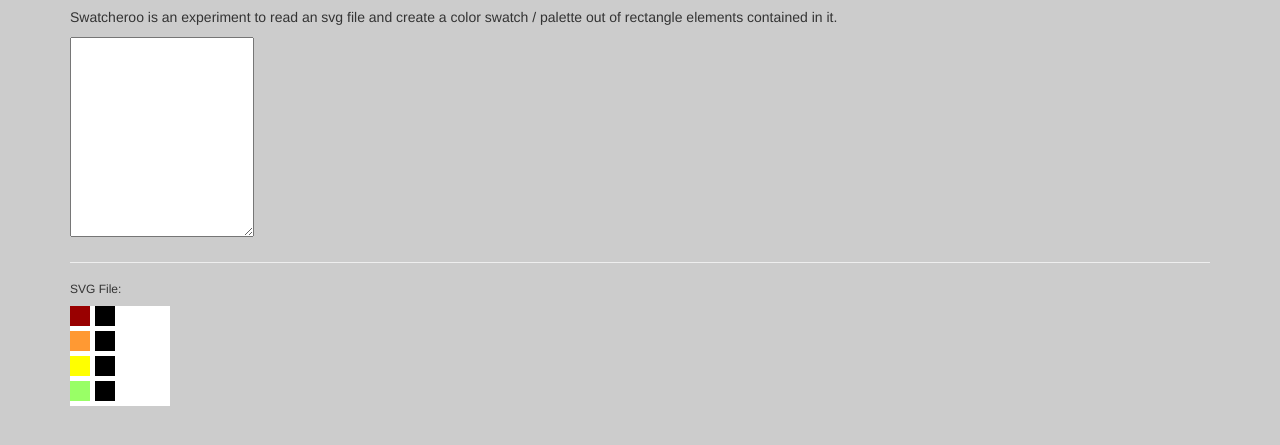
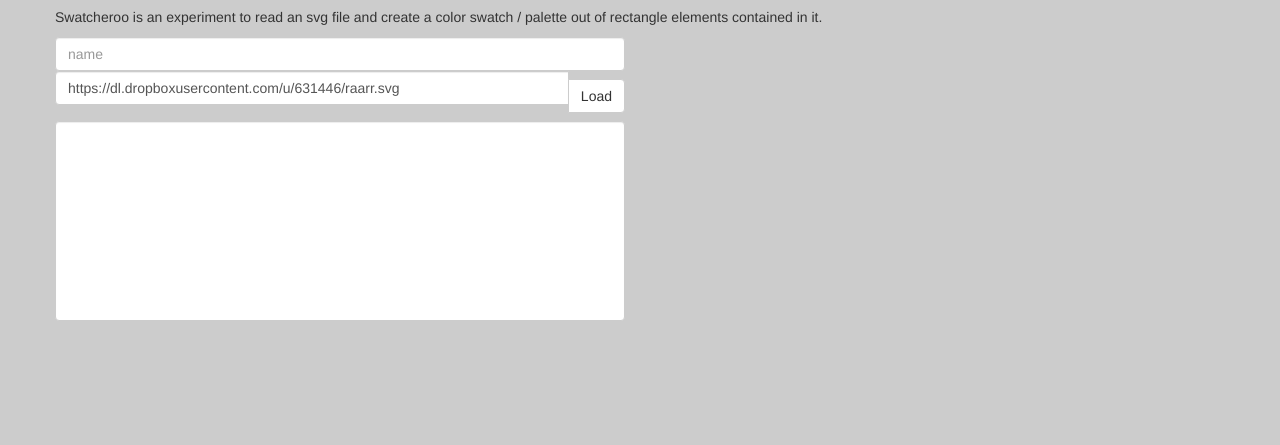
Before and after one commit to ikbensiep/swatcheroo, a plain HTML site: page prototype.html in a window 1280 px wide. Shown: the part 63-508 px from the top of the page. Drawn offline with nearby package versions, Linux system fonts and the light colour scheme.

Commit message:
v0.2
- Added ajax through jquery
- bugs: different implementations of substr across browsers?
- r,g are processed correctly in Chrome, b is off (values too low)
- r, g result in NaN in FF, blue yields result (wrong: values tool low)

- general code clearuppery

```diff
--- a/css/main.css
+++ b/css/main.css
@@ -12,3 +12,10 @@ svg {
 #debug {
 	height: 200px;
 }
+
+span {
+	display: block;
+	width: 50px;
+	height: 50px;
+	margin: 5px;
+}
--- a/js/app.js
+++ b/js/app.js
@@ -1,26 +1,37 @@
+var hexcolors = [];
+var rgbcolors = [];
+var palettename;
+var svgfileurl;
+var svgfile;
 
-function convertColors() {
-	var hexcolors = [];
-	var rgbcolors = [];
+function init() {
+$('#loadFile').click(function(){
+	svgfileurl = $("#svgFile").val();
+	loadFile(svgfileurl);
+});
+}
+
+function convertColors(svgfile) {
+
 
 	//TODO: implement ajax request for remote svg files
 	//TODO: implement sever to accept file uploads
-	var svg = document.getElementsByTagName('svg')[0];
-	var boxes = svg.getElementsByTagName('rect');
+
+	var boxes = svgfile.getElementsByTagName('rect');
 
 	// store hex colors in array
 	for (var i = 0; i < boxes.length; i++) {
 		hexcolors[i] = boxes[i].style['fill'];
 		rgbcolors.push(hext2rgb(hexcolors[i]));
 	}
-	console.log(writeGPLFormat("test", rgbcolors));
-//	document.getElementById("debug").value = writeGPLFormat("test", rgbcolors);
+	console.log(rgbcolors);
+
 
 }
 
 
 function hext2rgb(h) {
-	// expecting the hex value to start with '#'. if it be like it don't, shit the bed and go home unseen.
+	// expecting the hex (h) value to start with '#'. if it be like it don't, shit the bed and go home unseen.
 	/*
 	if(h.substring(0,1) !== '#') {
 		console.log(h);
@@ -28,14 +39,17 @@ function hext2rgb(h) {
 		return;
 	}
 	*/
-	console.log(h);
 
 	h = h.substring(1,6);
 
 	var r = parseInt(h.substring(0,2),16);
 	var g = parseInt(h.substring(2,4),16);
 	var b = parseInt(h.substring(4,6),16);
-	return r + ' ' + g + ' ' + b;
+	return [r, g, b];
+}
+
+function drawHTMLPreview() {
+
 }
 
 function writeGPLFormat(name, colors){
@@ -45,15 +59,39 @@ function writeGPLFormat(name, colors){
 
 	fileheader += 'GIMP Palette' + '\n';
 	fileheader += 'Name: ' + name + '\n';
-	fileheader += 'Columns: ' + name + '\n';
+	fileheader += 'Columns: ' + 0 + '\n';
 	fileheader += '#\n';
 
 	for (var i=0; i<colors.length; i++) {
-		console.log(typeof colors[i]);
-		colorvalues += colors[i] + '\n'; //NaN ??
+		colorvalues += "<span style='background: rgba(";
+		for(var r=0; r<colors[i].length; r++) {
+			colorvalues += colors[i][r] + ', ';
+		}
+		colorvalues += "1);'>";
+//		colorvalues += "<span style='background: rgb(" + colors[0] + ");'>";
+//		colorvalues += colors[0] + colors[1] + colors[2] + '<br />'; //NaN ??
+		colorvalues += "</span>";
 	}
-
+	//FIXME REPAIR HELP
 	output = fileheader + colorvalues;
 	return output;
 
 }
+
+function loadFile(svgfileurl){
+	var url = (svgfileurl);
+	console.log(url);
+	$.get( url, function( data ) {
+	  //process data;
+	  convertColors(data);
+	  setTimeout(function(){
+	  			savePalette();
+	  		}, 500);
+	});
+
+}
+
+function savePalette() {
+	palettename =  $('#paletteName').val();
+	$("#debug").html(writeGPLFormat(palettename, rgbcolors));
+}
--- a/prototype.html
+++ b/prototype.html
@@ -11,9 +11,9 @@
 
 		<link href="//netdna.bootstrapcdn.com/bootswatch/3.0.0/flatly/bootstrap.min.css" rel="stylesheet">
         <link rel="stylesheet" href="css/main.css">
-        <!--
+
 		<script src="//ajax.googleapis.com/ajax/libs/jquery/1.10.2/jquery.min.js"></script>
-	-->
+
 		<script src="js/app.js"></script>
 
 	</head>
@@ -46,12 +46,33 @@
       </div>
     </div>
     <div class="container">
+    	<div class="row">
 			<h4>Swatcheroo</h4>
 			<p><a href="http://www.inkscape.org">Inkscape</a> uses GIMP Pallette (.gpl) files to build palettes.</p>
 			<p>Swatcheroo is an experiment to read an svg file and create a color swatch / palette out of rectangle elements contained in it.</p>
 
+			<div class="row">
+			  <div class="col-lg-6">
+			    <div class="input">
+			      <input type="text" class="form-control" placeholder="name" id="paletteName">
+			    </div><!-- /input -->
+			    <div class="input-group">
+			      <input type="text" class="form-control" placeholder="URL" id="svgFile" value="https://dl.dropboxusercontent.com/u/631446/raarr.svg">
+			      <span class="input-group-btn">
+			        <button class="btn btn-default" type="button" id="loadFile">Load</button>
+			      </span>
+			    </div><!-- /input-group -->
+			    <div class="input">
+			      <pre class="form-control" rows="20" id="debug"></pre>
+			    </div><!-- /input -->
+			  </div><!-- /.col-lg-6 -->
+			  <div class="col-lg-6">
 
-		<textarea id="debug"></textarea>
+			  </div><!-- /.col-lg-6 -->
+			</div><!-- /.row -->
+
+
+			<!--
 			<hr />
 			<h6>SVG File:</h6>
 
@@ -126,9 +147,11 @@
 
 			  </g>
 			</svg>
+			-->
+		</div><!-- row -->
 	</div><!-- container -->
 		<script>
-			convertColors();
+		init();
 		</script>
 
         <!--[if lt IE 8]>
```
Also changed, not shown: test/raar.svg (added). Lines whose indentation alone changed are shown as unchanged.
